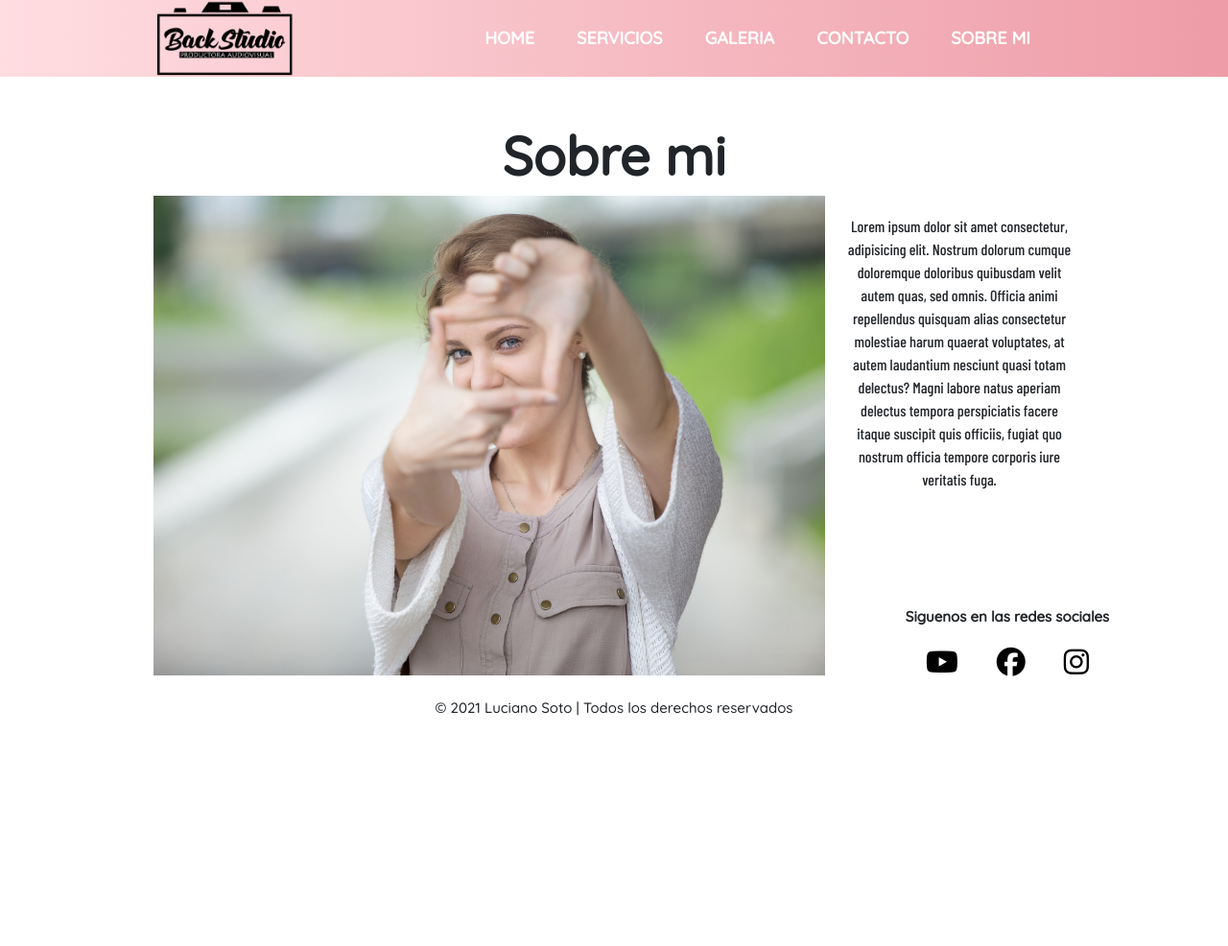
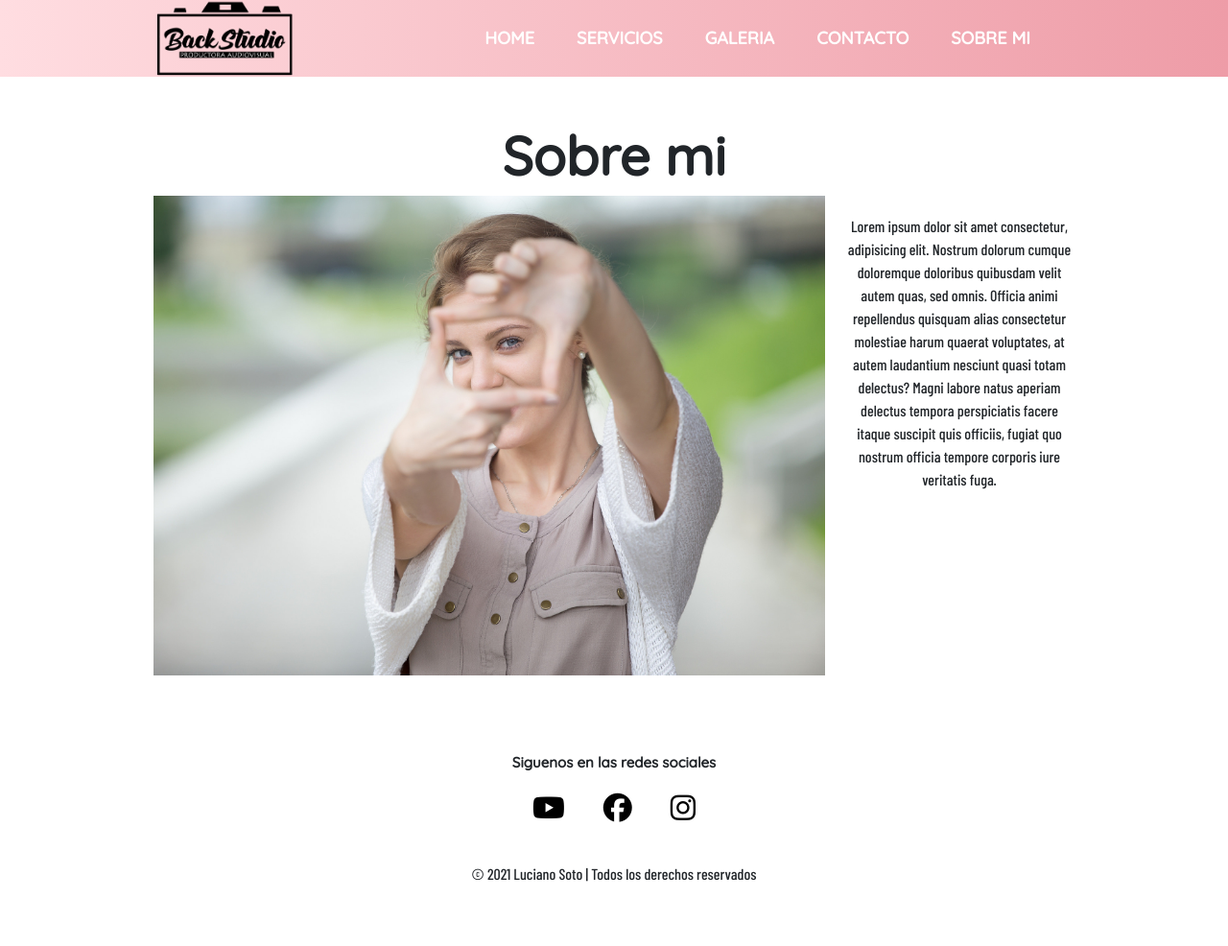
Before and after one commit to LucianoSBja/BackStudio, a plain HTML site: page pages/sobremi.html in a window 1280 px wide. Shown: the whole page at 96% size. Before the commit the page ends 809 px from the top, so only its background shows below. Drawn offline with nearby package versions, Linux system fonts and the light colour scheme.

Commit message:
Nueva modificacion

```diff
--- a/CSS/style.css
+++ b/CSS/style.css
@@ -150,9 +150,12 @@ footer.contenedor_footer {
 /**SOBRE MI*/
 
 .container-all {
+	display: flex;
 	width: 100%;
 	max-width: 1000px;
 	margin: auto;
+	flex-wrap: wrap;
+	justify-content: space-around;
 }
 
 .title {
```
Also changed, not shown: pages/sobremi.html (+4 -3 lines).
